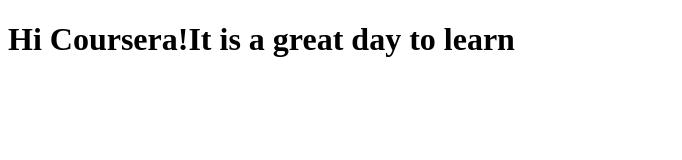
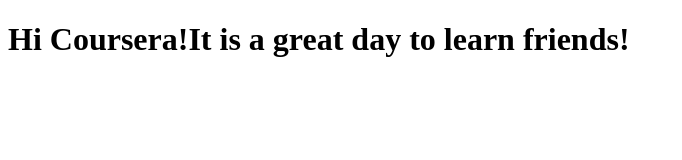
Before and after one commit to vmcgovern90/coursera-test, a plain HTML site: page site/index.html in a window 1280 px wide. Shown: the whole page, without its empty margins (0-682 px from the left). Drawn offline with Linux system fonts and the light colour scheme.

Commit message:
slight change.

```diff
--- a/site/index.html
+++ b/site/index.html
@@ -4,6 +4,6 @@
 	<title>Hi Coursera!</title>
 </head>
 <body>
-<h1>Hi Coursera!It is a great day to learn</h1>
+<h1>Hi Coursera!It is a great day to learn friends!</h1>
 </body>
 </html>
```
